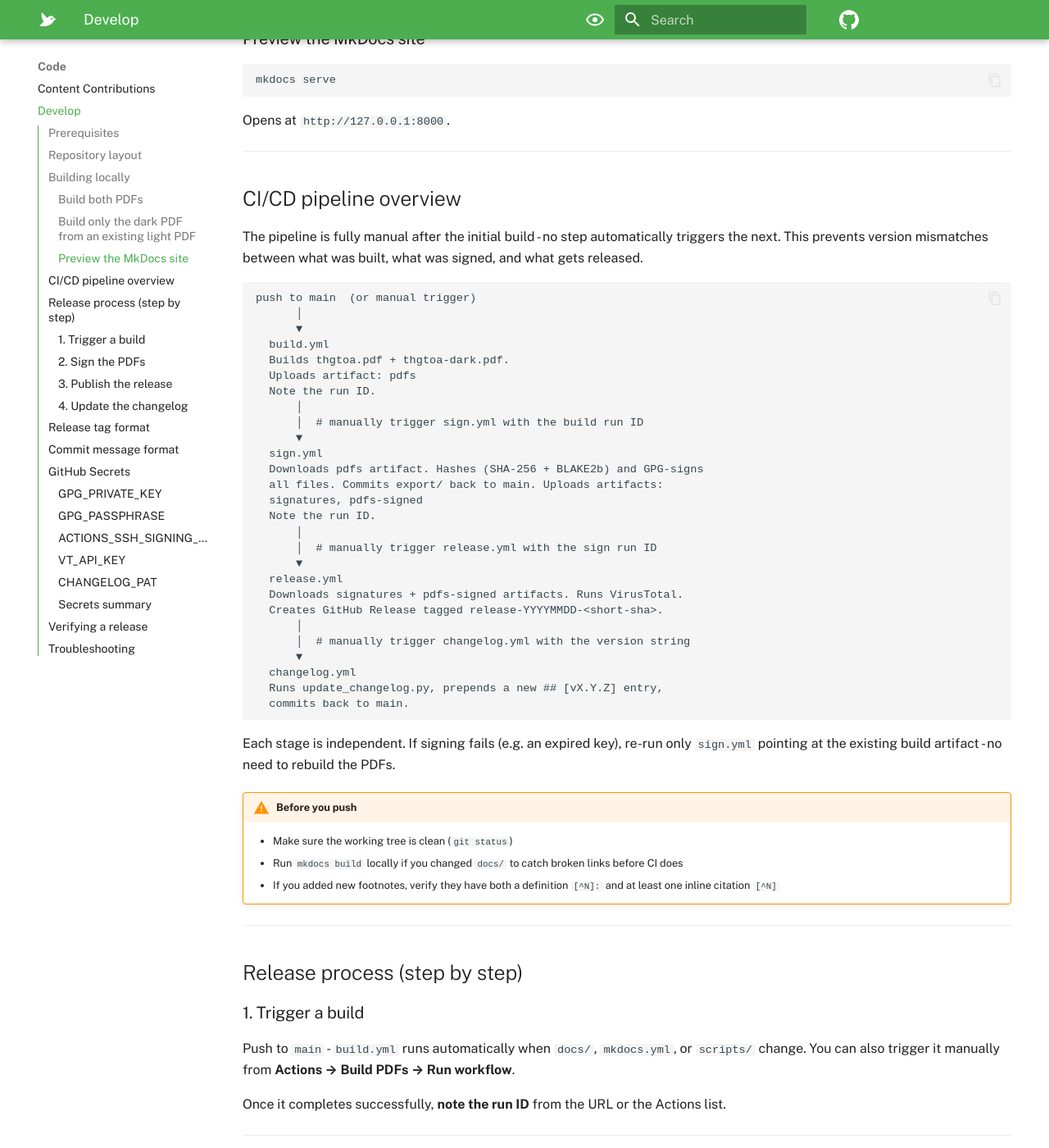
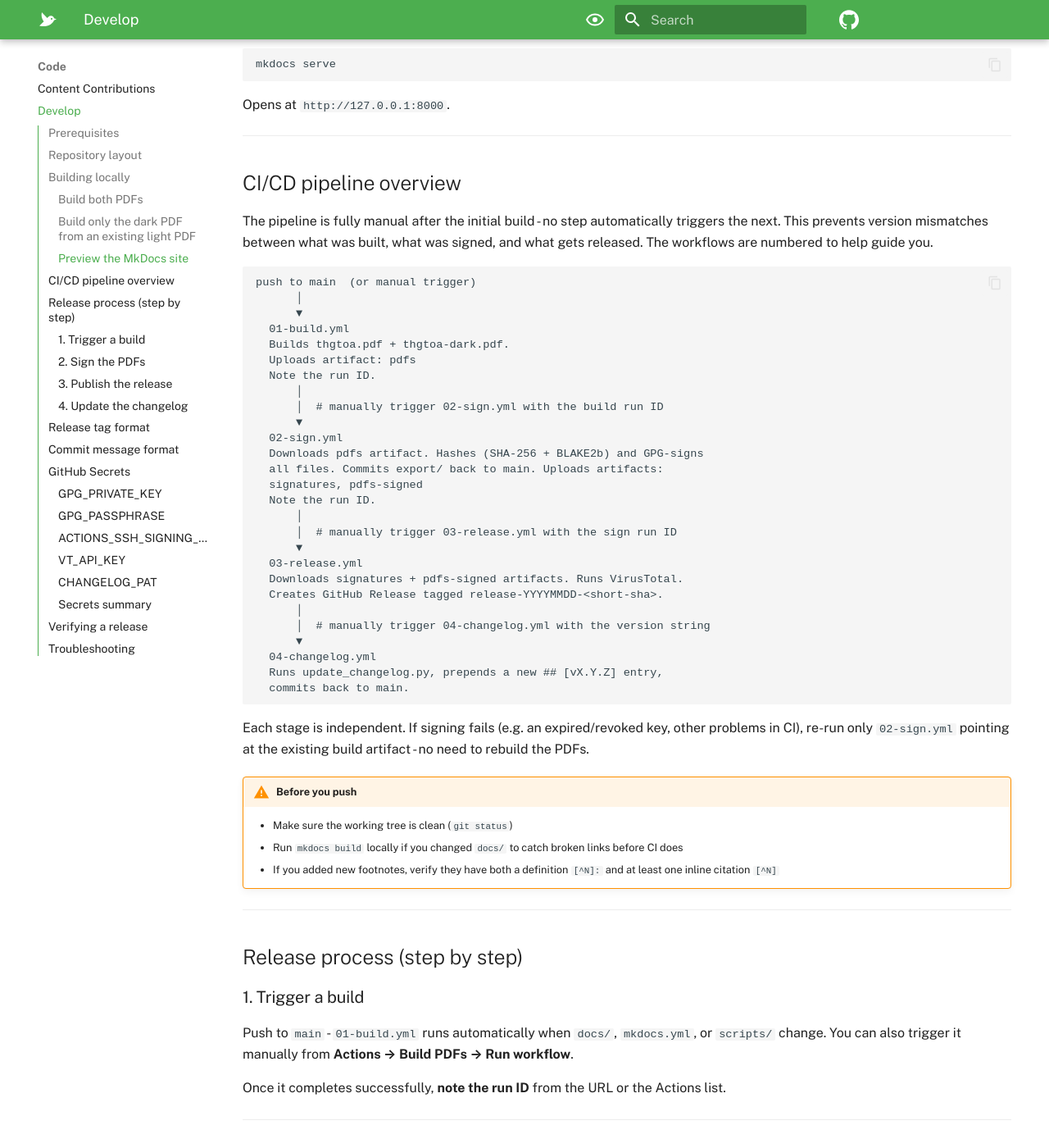
Before and after one commit to Anon-Planet/thgtoa, an MkDocs documentation site: the page built from docs/code/develop.md, in a window 1280 px wide and 1400 px high, scrolled down 2295 px. Shown: the whole window at 82% size. Built offline with MkDocs 1.6.1 and Material for MkDocs 9.7.7, drawn with Linux system fonts in a browser that asks for light colours; some web fonts are replaced; comment, search, counter and statistics services are not loaded; some of the changed text lies outside the part shown.

````diff
--- a/docs/code/develop.md
+++ b/docs/code/develop.md
@@ -52,26 +52,25 @@
 ```
 .github/
   workflows/
-    build.yml              # builds PDFs, uploads artifact
-    sign.yml               # hashes + GPG signs, uploads signatures artifact
-    release.yml            # publishes GitHub Release with all assets
-    changelog.yml          # prepends a new entry to docs/changelog/index.md
-    publish.yml            # deploys MkDocs site to GitHub Pages
-    build-sign-release.yml # DEPRECATED - fails on trigger, kept for reference
+    01-build.yml      # builds PDFs, uploads artifact
+    02-sign.yml       # hashes + GPG signs, uploads signatures artifact
+    03-release.yml    # publishes GitHub Release with all assets
+    04-changelog.yml  # prepends a new entry to docs/changelog/index.md
+    publish.yml       # deploys MkDocs site to GitHub Pages
 docs/
-  guide/index.md           # the guide (single Markdown file)
-  changelog/               # release notes
-  code/                    # this page
-export/                    # PDF output (PDFs gitignored; .sha256, .b2sum, .asc tracked)
-pgp/                       # public signing keys
+  guide/index.md      # the guide (single Markdown file)
+  changelog/          # release notes
+  code/               # this page
+export/               # PDF output (PDFs gitignored; .sha256, .b2sum, .asc tracked)
+pgp/                  # public signing keys
 scripts/
-  build_guide_pdf.py       # MkDocs + Chromium PDF builder
-  convert.py               # pixel-based dark mode PDF converter
-  update_changelog.py      # auto-generates changelog entries from git log
-  setup_workflow.py        # GitHub Secrets setup assistant
-  verify_pdf.py            # signature verification helper
+  build_guide_pdf.py  # MkDocs + Chromium PDF builder
+  convert.py          # pixel-based dark mode PDF converter
+  update_changelog.py # auto-generates changelog entries from git log
+  setup_workflow.py   # GitHub Secrets setup assistant
+  verify_pdf.py       # signature verification helper
   archived/
-    tag_release.py         # ARCHIVED - GPG tag helper (not used in current flow)
+    tag_release.py    # ARCHIVED - GPG tag helper (not used in current flow)
 ```
 
 ---
@@ -120,39 +119,39 @@
 
 ## CI/CD pipeline overview
 
-The pipeline is fully manual after the initial build - no step automatically triggers the next. This prevents version mismatches between what was built, what was signed, and what gets released.
+The pipeline is fully manual after the initial build - no step automatically triggers the next. This prevents version mismatches between what was built, what was signed, and what gets released. The workflows are numbered to help guide you.
 
 ```
 push to main  (or manual trigger)
       │
       ▼
-  build.yml
+  01-build.yml
   Builds thgtoa.pdf + thgtoa-dark.pdf.
   Uploads artifact: pdfs
   Note the run ID.
       │
-      │  # manually trigger sign.yml with the build run ID
+      │  # manually trigger 02-sign.yml with the build run ID
       ▼
-  sign.yml
+  02-sign.yml
   Downloads pdfs artifact. Hashes (SHA-256 + BLAKE2b) and GPG-signs
   all files. Commits export/ back to main. Uploads artifacts:
   signatures, pdfs-signed
   Note the run ID.
       │
-      │  # manually trigger release.yml with the sign run ID
+      │  # manually trigger 03-release.yml with the sign run ID
       ▼
-  release.yml
+  03-release.yml
   Downloads signatures + pdfs-signed artifacts. Runs VirusTotal.
   Creates GitHub Release tagged release-YYYYMMDD-<short-sha>.
       │
-      │  # manually trigger changelog.yml with the version string
+      │  # manually trigger 04-changelog.yml with the version string
       ▼
-  changelog.yml
+  04-changelog.yml
   Runs update_changelog.py, prepends a new ## [vX.Y.Z] entry,
   commits back to main.
 ```
 
-Each stage is independent. If signing fails (e.g. an expired key), re-run only `sign.yml` pointing at the existing build artifact - no need to rebuild the PDFs.
+Each stage is independent. If signing fails (e.g. an expired/revoked key, other problems in CI), re-run only `02-sign.yml` pointing at the existing build artifact - no need to rebuild the PDFs.
 
 !!! warning "Before you push"
 
@@ -166,7 +165,7 @@
 
 ### 1. Trigger a build
 
-Push to `main` - `build.yml` runs automatically when `docs/`, `mkdocs.yml`, or `scripts/` change. You can also trigger it manually from **Actions → Build PDFs → Run workflow**.
+Push to `main` - `01-build.yml` runs automatically when `docs/`, `mkdocs.yml`, or `scripts/` change. You can also trigger it manually from **Actions → Build PDFs → Run workflow**.
 
 Once it completes successfully, **note the run ID** from the URL or the Actions list.
 
@@ -180,7 +179,7 @@
 |-------|-------|
 | `build_run_id` | The run ID from step 1 |
 
-`sign.yml` will:
+`02-sign.yml` will:
 
 - Download the PDFs artifact from the build run
 - Compute SHA-256 and BLAKE2b hashes, writing `thgtoa.pdf.sha256`, `thgtoa.pdf.b2sum`, `sha256sums.txt`, `b2sums.txt`, and the dark equivalents
@@ -201,7 +200,7 @@
 | `sign_run_id` | The run ID from step 2 |
 | `prerelease` | `false` for a normal release |
 
-`release.yml` will:
+`03-release.yml` will:
 
 - Download `signatures` and `pdfs-signed` artifacts from the sign run
 - Upload both PDFs to VirusTotal
@@ -221,7 +220,7 @@
 | `version` | The human-readable version string, e.g. `v1.2.4` |
 | `dry_run` | `true` to preview without committing |
 
-`changelog.yml` runs `scripts/update_changelog.py`, which:
+`04-changelog.yml` runs `scripts/update_changelog.py`, which:
 
 - Reads git log since the last `## [vX.Y.Z]` heading in the changelog
 - Categorises commits into Added / Changed / Fixed using conventional-commit prefixes
@@ -249,7 +248,7 @@
 
 ## Commit message format
 
-All commits must follow the [Conventional Commits](https://www.conventionalcommits.org) format. This is enforced by the `commitizen` pre-commit hook.
+All commits must follow the [Conventional Commits](https://www.conventionalcommits.org) format. This is enforced by the `commitizen` pre-commit hook. Not because we want to limit cooperation with others, but becasue it promotes a cleaner Changelog; we can avoid all the noise by doing this programatically.
 
 ```
 <type>(<scope>): <description>
@@ -297,7 +296,7 @@
 
 ### `ACTIONS_SSH_SIGNING_KEY`
 
-An SSH private key used by `sign.yml` to sign the commit that pushes `export/` back to `main`. Generate a dedicated key for this:
+An SSH private key used by `02-sign.yml` to sign the commit that pushes `export/` back to `main`. Generate a dedicated key for this:
 
 ```bash
 ssh-keygen -t ed25519 -C "github-actions signing key" -f actions_signing_key
@@ -307,11 +306,11 @@
 
 ### `VT_API_KEY`
 
-A [VirusTotal](https://www.virustotal.com) API key with file upload permissions. Used by `release.yml` to scan both PDFs before publishing. Get one by creating a free account at `virustotal.com` → API key under your profile. The free tier (4 lookups/minute, 500/day) is sufficient.
+A [VirusTotal](https://www.virustotal.com) API key with file upload permissions. Used by `03-release.yml` to scan both PDFs before publishing. Get one by creating a free account at `virustotal.com` → API key under your profile. The free tier (4 lookups/minute, 500/day) is sufficient.
 
 ### `CHANGELOG_PAT`
 
-A GitHub Personal Access Token with `contents: write` scope on this repository. Needed because `changelog.yml` commits back to `main` - commits made with the default `GITHUB_TOKEN` do not trigger further workflow runs (GitHub loop-prevention). A PAT bypasses this. If absent, falls back to `GITHUB_TOKEN` - the commit still happens, it just won't trigger downstream workflows.
+A GitHub Personal Access Token with `contents: write` scope on this repository. Needed because `04-changelog.yml` commits back to `main` - commits made with the default `GITHUB_TOKEN` do not trigger further workflow runs (GitHub loop-prevention). A PAT bypasses this. If absent, falls back to `GITHUB_TOKEN` - the commit still happens, it just won't trigger downstream workflows.
 
 **Creating one:** GitHub → Settings → Developer settings → Personal access tokens → Fine-grained tokens → set Contents to Read and write for this repo only.
 
@@ -319,11 +318,11 @@
 
 | Secret | Required by | What happens if missing |
 |--------|------------|------------------------|
-| `GPG_PRIVATE_KEY` | `sign.yml` | Signing step fails - no `.asc` files produced |
-| `GPG_PASSPHRASE` | `sign.yml` | GPG import succeeds but signing fails |
-| `ACTIONS_SSH_SIGNING_KEY` | `sign.yml` | Export commit is unsigned (may fail if branch protection requires signed commits) |
-| `VT_API_KEY` | `release.yml` | VirusTotal step fails - release is not published |
-| `CHANGELOG_PAT` | `changelog.yml` | Falls back to `GITHUB_TOKEN` - changelog updates but commit won't trigger downstream workflows |
+| `GPG_PRIVATE_KEY` | `02-sign.yml` | Signing step fails - no `.asc` files produced |
+| `GPG_PASSPHRASE` | `02-sign.yml` | GPG import succeeds but signing fails |
+| `ACTIONS_SSH_SIGNING_KEY` | `02-sign.yml` | Export commit is unsigned (may fail if branch protection requires signed commits) |
+| `VT_API_KEY` | `03-release.yml` | VirusTotal step fails - release is not published |
+| `CHANGELOG_PAT` | `04-changelog.yml` | Falls back to `GITHUB_TOKEN` - changelog updates but commit won't trigger downstream workflows |
 
 ---
 
@@ -350,9 +349,27 @@
 
 A successful verify looks like:
 
+```txt
+gpg: Signature made Sun 31 May 2026 03:23:26 AM EDT
+gpg:                using EDDSA key C3023DBEA3FB38C438BA1EEDCEC60AEDE8B992A2
+gpg: Good signature from "Anonymous Planet Release Signing Key" [ultimate]
+Primary key fingerprint: C302 3DBE A3FB 38C4 38BA  1EED CEC6 0AED E8B9 92A2
 ```
-gpg: Signature made ...
-gpg: Good signature from "Anonymous Planet (Release) ..."
+
+You can safely ignore Github, Codeberg, etc. warnings like "The email in this signature doesn’t match the committer email."
+
+```txt
+λ > git tag -v v1.2.3
+object cdc54d8b3bc2b286827b23921d8d4062f85295cf
+type commit
+tag v1.2.3
+tagger nopeitsnothing <no@anonymousplanet.org> 1780212206 -0400
+
+v1.2.3
+gpg: Signature made Sun 31 May 2026 03:23:26 AM EDT
+gpg:                using EDDSA key C3023DBEA3FB38C438BA1EEDCEC60AEDE8B992A2
+gpg: Good signature from "Anonymous Planet Release Signing Key" [ultimate]
+Primary key fingerprint: C302 3DBE A3FB 38C4 38BA  1EED CEC6 0AED E8B9 92A2
 ```
 
 ---
@@ -374,10 +391,10 @@
 **GPG signing fails with `Bad passphrase`**
 The `GPG_PASSPHRASE` secret has a trailing space or newline. Paste it again with no surrounding whitespace.
 
-**`release.yml` fails on VirusTotal**
+**`03-release.yml` fails on VirusTotal**
 The `VT_API_KEY` is missing, invalid, or over the rate limit (500 requests/day on the free tier). Check the secret and re-run after a few minutes.
 
-**`sign.yml` fails downloading PDF artifact**
+**`02-sign.yml` fails downloading PDF artifact**
 The `build_run_id` is wrong, or the artifact has expired (90-day retention). Trigger a new build and use the fresh run ID.
 
 **Changelog already contains version X**
````
Also changed, not shown: docs/changelog/index.md (+28 -5 lines), scripts/archived/README.md (+1 -1 lines), 19 other files.
